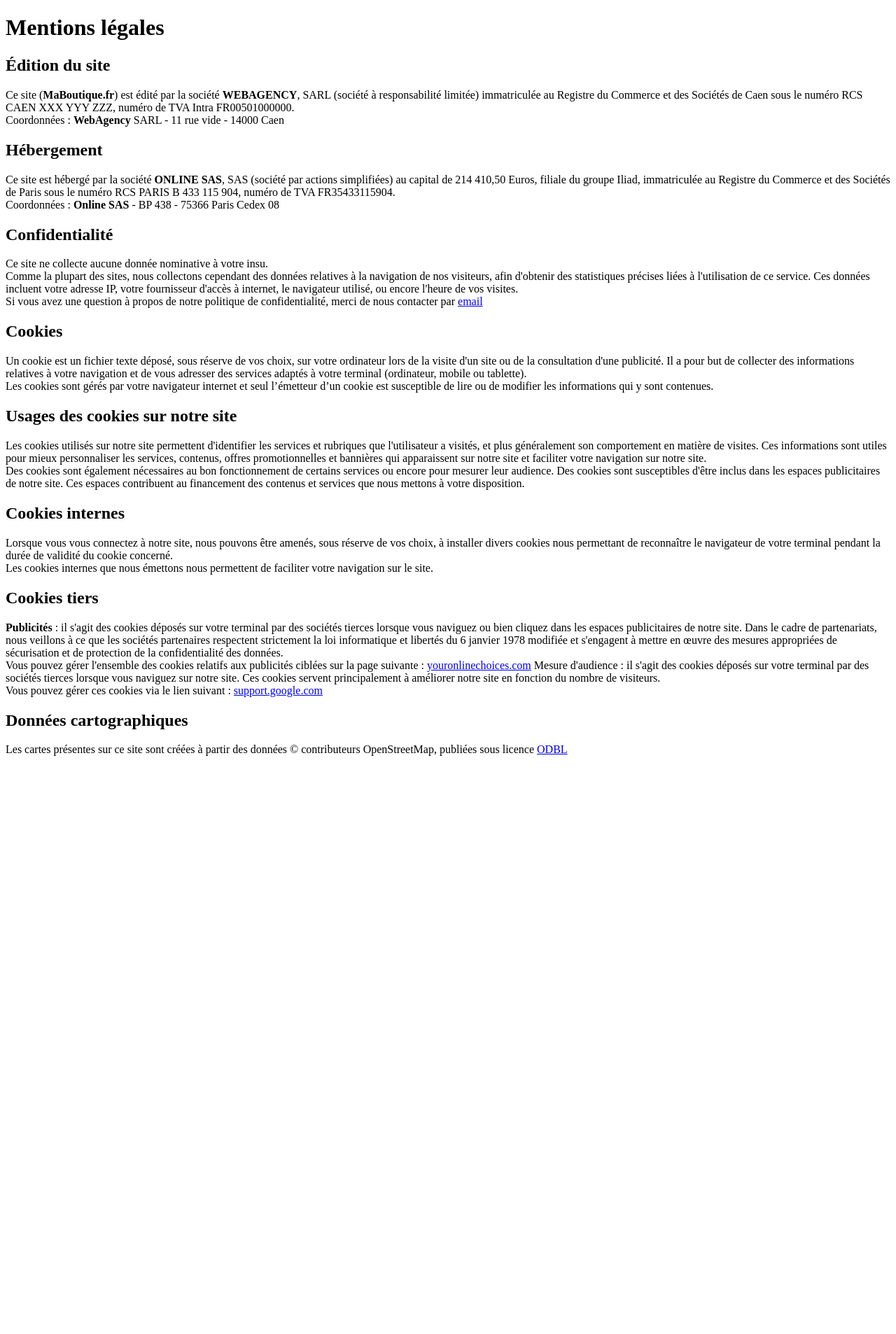
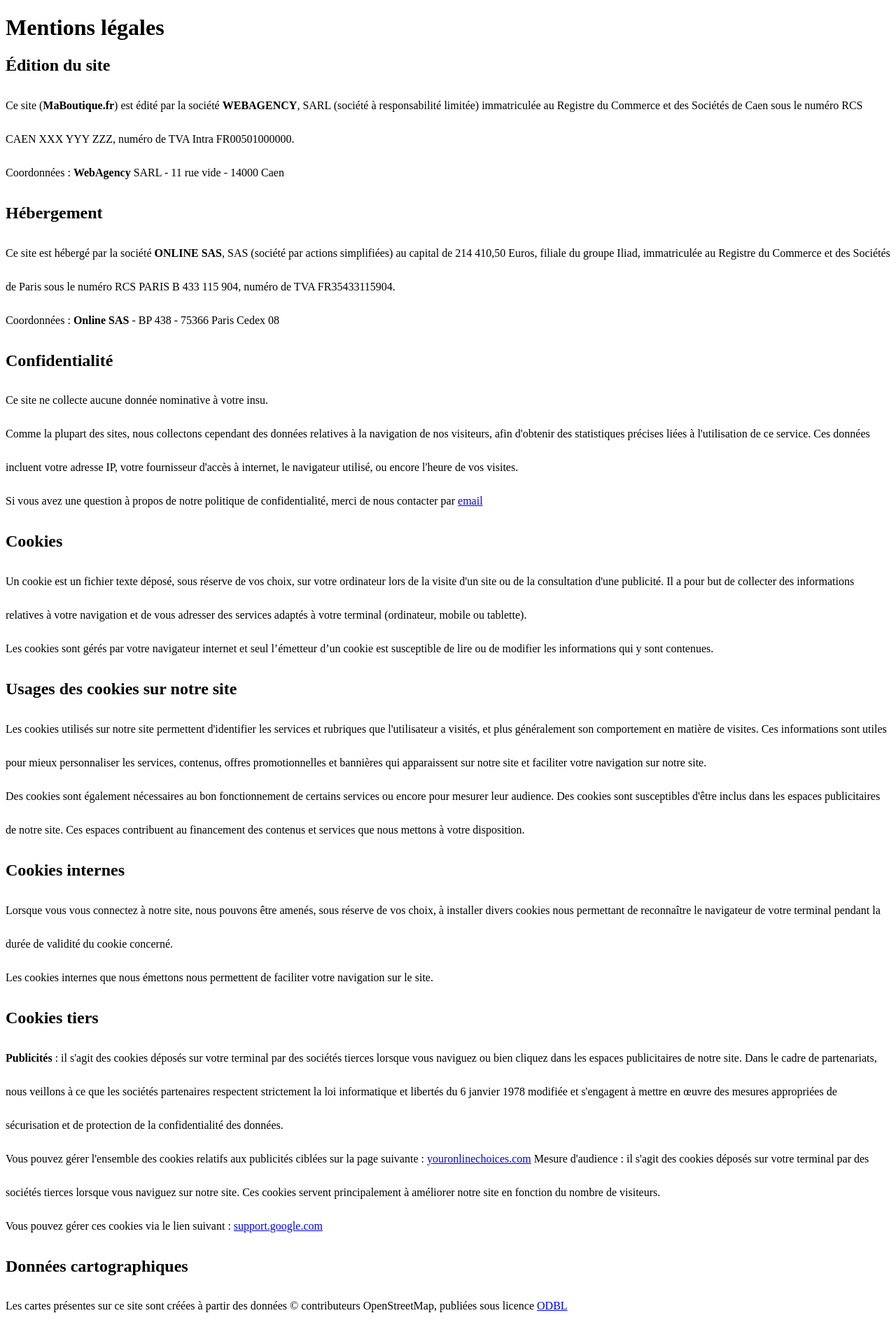
Before and after one commit to CodeMathis/tds-web-2022, a PHP site: page /MentionsLegales.html in a window 1280 px wide. Shown: the whole page at 70% size. Before the commit the page ends 1080 px from the top, so only its background shows below. Run offline with PHP 8.4, Linux system fonts and the light colour scheme.

Commit message:
update style.css

```diff
--- a/MentionsLegales.html
+++ b/MentionsLegales.html
@@ -3,6 +3,7 @@
 	<head>
 		<meta charset="utf-8"/>
 		<title>Mentions légales</title>
+		<link rel="stylesheet" href="style.css">
 	</head>
 	<body>
 		<h1>Mentions légales</h1>
--- a/style.css
+++ b/style.css
@@ -1,3 +1,3 @@
 p{
-	line-height: 200%;
+	line-height: 300%;
 }
```
Lines whose indentation alone changed are shown as unchanged.
